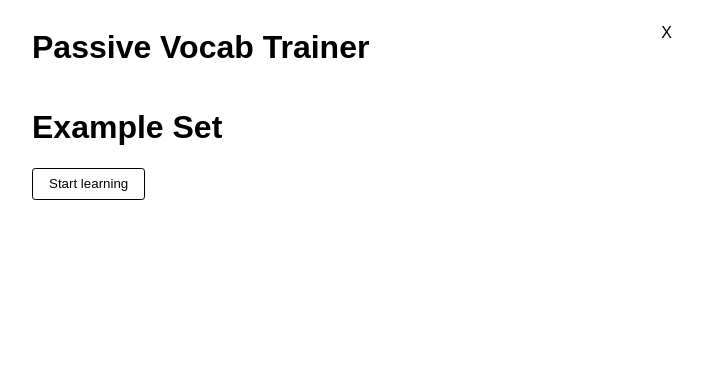
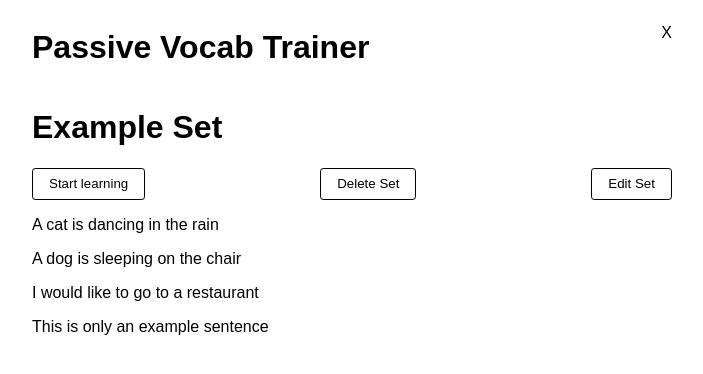
Before and after one commit to bjoernkuehne/PassiveVocabTrainer, a React (Create React App) app: page / in a window 1280 px wide. Both pictures are taken after a click on the element "Example Set". Shown: the top 374 px of the page, without its empty margins (288-991 px from the left). Built offline with nearby package versions, Linux system fonts and the light colour scheme.

Commit message:
added edit and delete to LearnView

```diff
--- a/src/App.tsx
+++ b/src/App.tsx
@@ -49,6 +49,17 @@ export default function App() {
     setMaybeCurrentlyLearning(undefined)
   }
 
+  const deleteSet = (vocabSet: IVocabSet) => {
+    setLocalStorageState({
+      ...localStorageState, data: {
+        ...localStorageState.data,
+        vocabSets: localStorageState.data.vocabSets
+          .filter((val) => val.id !== vocabSet.id)
+      }
+    })
+    resetStates()
+  }
+
   useEffect(() => {
     saveInLocalStorage(localStorageState)
   }, [localStorageState])
@@ -73,13 +84,15 @@ export default function App() {
         <VocabSetList
           vocabSets={localStorageState.data.vocabSets}
           setMaybeCurrentlyLearning={setMaybeCurrentlyLearning}
-          setForEditing={setMaybeCurrentlyEditing}
+        // setForEditing={setMaybeCurrentlyEditing}
         />
         <button onClick={onClickHandlerNewSet}>Add new Set</button>
       </>}
       {currentView === "learning" && <>
         <LearnView
           vocabSet={maybeCurrentlyLearning}
+          setForEditing={setMaybeCurrentlyEditing}
+          deleteSet={deleteSet}
           timeOutBase={1}
         />
       </>}
--- a/src/components/LearnView.tsx
+++ b/src/components/LearnView.tsx
@@ -7,6 +7,8 @@ import VocabView from "./VocabView"
 
 interface IProps {
     vocabSet: IVocabSet | undefined
+    setForEditing: (vocabSet: IVocabSet) => void
+    deleteSet: (vocabSet: IVocabSet) => void
     timeOutBase: number
 }
 
@@ -24,6 +26,16 @@ const LearnView = (props: IProps) => {
         () => {
             setLearnViewStatus(learnViewStatus)
             nextVocab()
+        }
+
+    const getSetForEditing = (vocabSet: IVocabSet) =>
+        () => props.setForEditing(vocabSet)
+
+    const getDeleteSetHandler = (vocabSet: IVocabSet) =>
+        () => {
+            if (confirm(`Do you really want to delete the set "${props.vocabSet?.name}"`)) {
+                props.deleteSet(vocabSet)
+            }
         }
 
     const nextVocab = () => {
@@ -64,13 +76,35 @@ const LearnView = (props: IProps) => {
 
     return (
         <div>
-            <h1>{props.vocabSet?.name}</h1>
-            {learnViewStatus === "loaded" &&
-                <button
-                    onClick={getSetLearnedViewStatusOnClick("playing")}
-                >
-                    Start learning
-                </button>}
+            {learnViewStatus !== "playing" &&
+                <h1>{props.vocabSet?.name}</h1>
+            }
+            {learnViewStatus === "loaded" && <>
+                <div className="flex-row">
+                    <button
+                        onClick={getSetLearnedViewStatusOnClick("playing")}
+                    >
+                        Start learning
+                    </button>
+                    {props.vocabSet &&
+                        <button
+                            onClick={getDeleteSetHandler(props.vocabSet)}
+                        >
+                            Delete Set
+                        </button>
+                    }
+                    {props.vocabSet &&
+                        <button
+                            onClick={getSetForEditing(props.vocabSet)}
+                        >
+                            Edit Set
+                        </button>
+                    }
+                </div>
+                <div>
+                    {props.vocabSet?.vocabData.map((val) => <p>{val.targetLanguage}</p>)}
+                </div>
+            </>}
             {currentVocab
                 && <VocabView
                     vocab={currentVocab}
--- a/src/components/VocabSetList.tsx
+++ b/src/components/VocabSetList.tsx
@@ -4,7 +4,7 @@ import { buildComponentKey } from "../utils/utils"
 
 interface IProps {
     vocabSets: IVocabSet[]
-    setForEditing: (vocabSet: IVocabSet) => void
+    // setForEditing: (vocabSet: IVocabSet) => void
     setMaybeCurrentlyLearning: Dispatch<SetStateAction<IVocabSet | undefined>>
 }
 
@@ -12,8 +12,8 @@ const VocabSetList = (props: IProps): JSX.Element => {
     const getStartLearningHandler = (vocabSet: IVocabSet) =>
         () => props.setMaybeCurrentlyLearning(vocabSet)
 
-    const getEditingHandler = (vocabSet: IVocabSet) =>
-        () => props.setForEditing(vocabSet)
+    // const getEditingHandler = (vocabSet: IVocabSet) =>
+    //     () => props.setForEditing(vocabSet)
 
     const SingleVocabSet = (vocabSet: IVocabSet): JSX.Element => (
         <tr
@@ -24,10 +24,11 @@ const VocabSetList = (props: IProps): JSX.Element => {
                 className="clickable"
                 onClick={getStartLearningHandler(vocabSet)}
             >{vocabSet.name}</td>
-            <td
+            <td>{`${vocabSet.vocabData.length} item${vocabSet.vocabData.length === 1 ? "" : "s"}`}</td>
+            {/* <td
                 className="clickable"
                 onClick={getEditingHandler(vocabSet)}
-            >Edit</td>
+            >Edit</td> */}
         </tr>
     )
 
```
